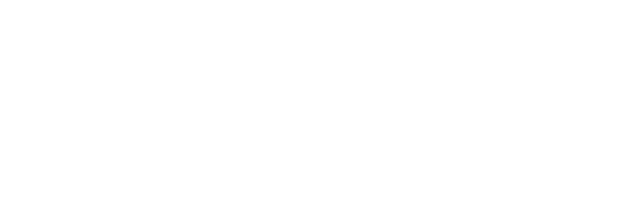
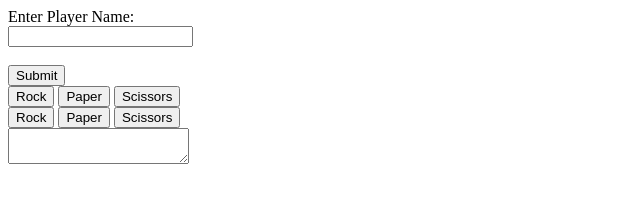
Before and after one commit to gljacobs/RPS-Multiplayer, a plain HTML site: page index.html in a window 1280 px wide. Shown: the whole page, without its empty margins (0-640 px from the left). Drawn offline with Linux system fonts and the light colour scheme.

Commit message:
setup app structure

```diff
--- a/index.html
+++ b/index.html
@@ -1,5 +1,6 @@
 <!DOCTYPE html>
 <html lang="en">
+
 <head>
     <meta charset="UTF-8">
     <meta name="viewport" content="width=device-width, initial-scale=1.0">
@@ -7,7 +8,29 @@
     <title>Rock, Paper, Scissors</title>
     <link rel="stylesheet" href="assets/css/style.html">
 </head>
+
 <body>
-    <script src="assets/js/app.js"></script>
+    <form>
+        Enter Player Name: <br>
+        <input id="add-player" type="text" name="user">
+        <script src="assets/js/app.js"></script>
+        <br><br>
+        <input type="submit" value="Submit">
+    </form>
+    <div id="p1-choice">
+        <button id="p1-r">Rock</button>
+        <button id="p1-p">Paper</button>
+        <button id="p1-s">Scissors</button>
+    </div>
+    <div id="game"></div>
+    <div id="p2-choice">
+        <button id="p2-r">Rock</button>
+        <button id="p2-p">Paper</button>
+        <button id="p2-s">Scissors</button>
+    </div>
+    <div id="chat">
+        <textarea id="text-box"></textarea>
+    </div>
 </body>
+
 </html>
```
